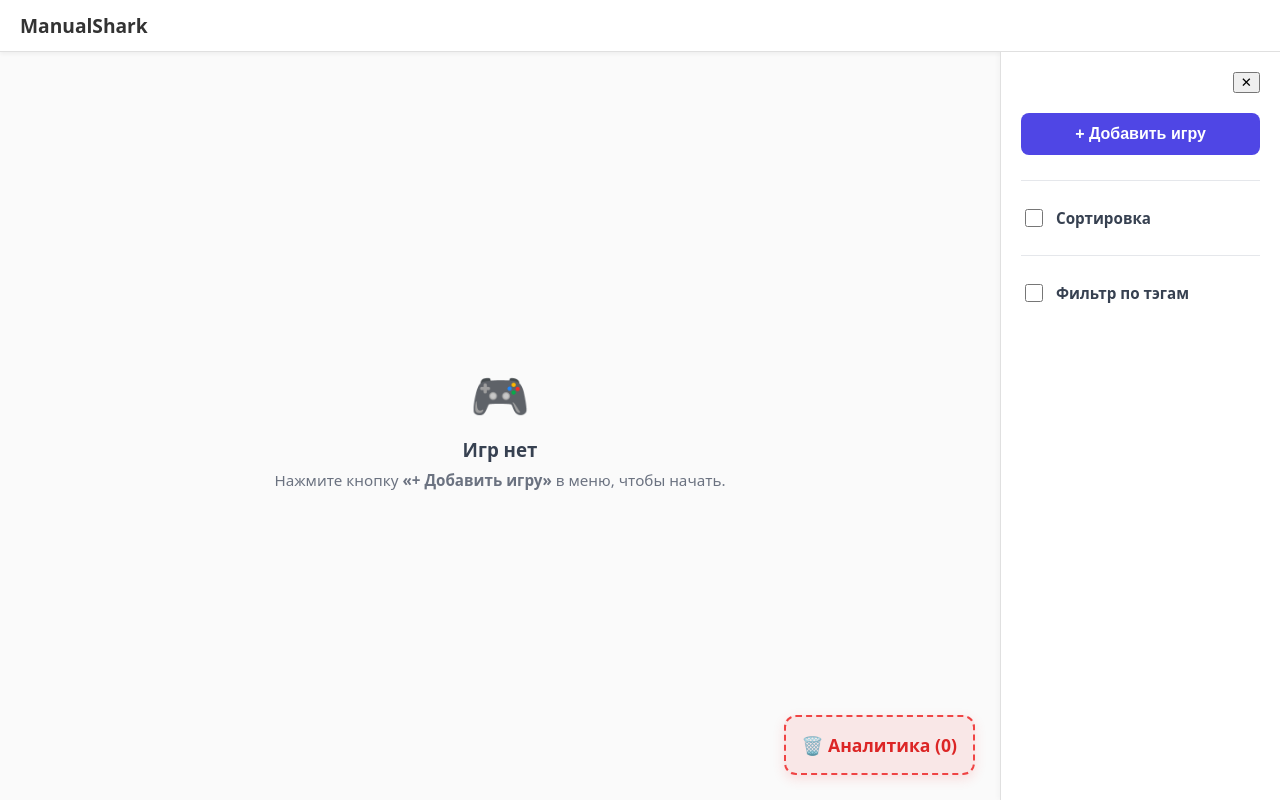
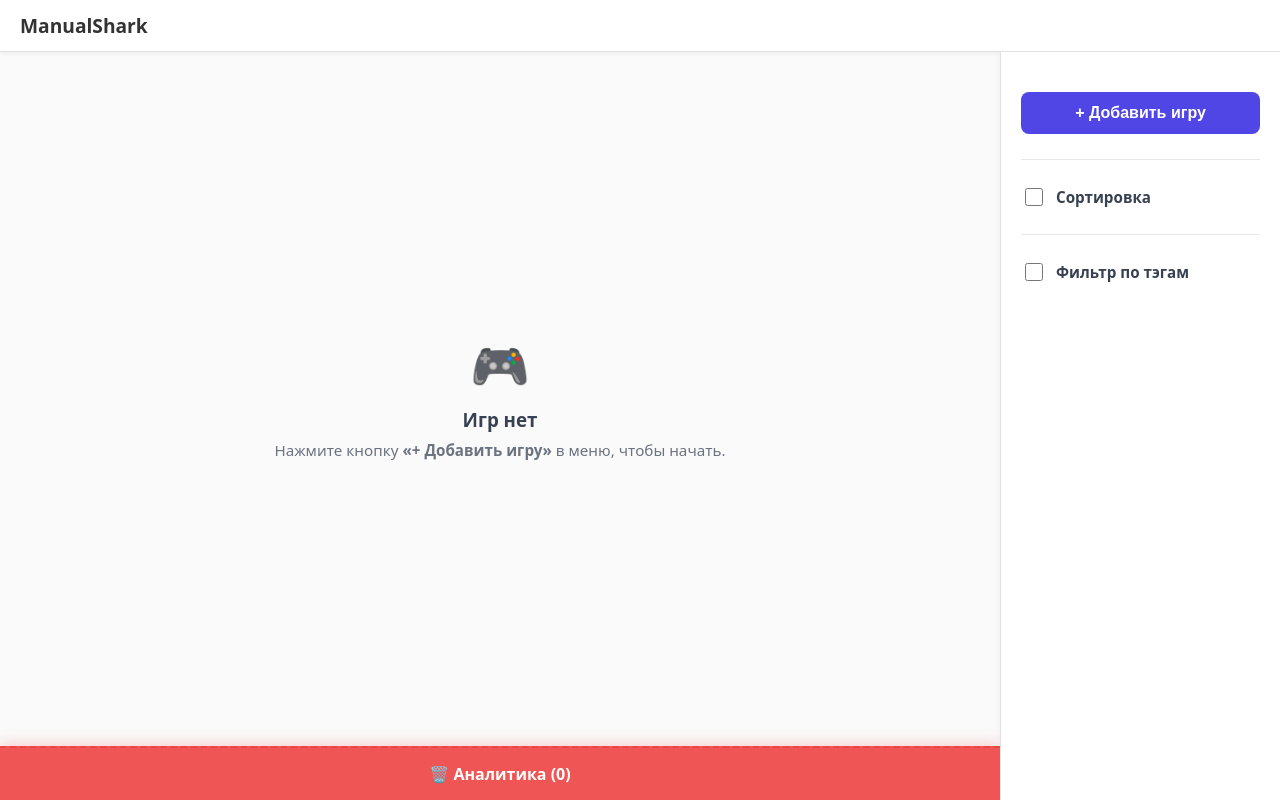
Before and after one commit to VIPigeon/fast-track-1, a React (Vite) app in the folder test-site/: page / in a window 1280 px wide. Built offline with nearby package versions, Linux system fonts and the light colour scheme.

Commit message:
дикая переверстка

```diff
--- a/test-site/index.html
+++ b/test-site/index.html
@@ -3,6 +3,7 @@
   <head>
     <meta charset="UTF-8" />
     <link rel="icon" type="image/svg+xml" href="/favicon.png" />
+    <link rel="manifest" href="/manifest.webmanifest">
     <meta name="viewport" content="width=device-width, initial-scale=1.0" />
     <title>ManualShark</title>
   </head>
--- a/test-site/src/App.css
+++ b/test-site/src/App.css
@@ -54,6 +54,7 @@
   overflow: hidden;
   background-color: #fafafa;
   touch-action: none;
+  padding-bottom: 60px;
 }
 
 .sidebar {
@@ -154,7 +155,7 @@
   display: -webkit-box;
   -webkit-line-clamp: 2;
   -webkit-box-orient: vertical;
-  text-shadow: 0 1px 2px rgba(0,0,0,0.4);
+  text-shadow: 0 1px 2px rgba(0, 0, 0, 0.4);
 }
 
 .game-link:hover {
@@ -179,7 +180,7 @@
 .sale-price {
   color: #ffffff;
   font-weight: bold;
-  text-shadow: 0 1px 2px rgba(0,0,0,0.4);
+  text-shadow: 0 1px 2px rgba(0, 0, 0, 0.4);
 }
 
 .normal-price {
@@ -196,48 +197,49 @@
   overflow: hidden;
   text-overflow: ellipsis;
   max-width: 100%;
-  text-shadow: 0 1px 2px rgba(0,0,0,0.4);
+  text-shadow: 0 1px 2px rgba(0, 0, 0, 0.4);
 }
-/* Зона урны/аналитики: прямоугольная, удвоенная, кликабельная */
+
+/* Урна внизу экрана во всю ширину */
 .trash-bin {
   position: absolute;
-  bottom: 25px;
-  right: 25px;
-  min-width: 150px;
-  height: 60px;
-  padding: 0 16px;
-  background-color: rgba(239, 68, 68, 0.1);
-  border: 2px dashed #ef4444;
-  border-radius: 12px; /* Прямоугольная форма со скруглением */
+  bottom: 0;
+  left: 0;
+  right: 0;
+  width: 100%;
+  height: 54px;
+  min-width: unset;
+  border-radius: 0;
+  border: none;
+  border-top: 2px dashed #ef4444;
+  background-color: rgba(239, 68, 68, 0.9);
+  color: #ffffff;
   display: flex;
   align-items: center;
   justify-content: center;
-  font-size: 1.1rem;
+  font-size: 1rem;
   font-weight: bold;
-  color: #dc2626;
-  box-shadow: 0 4px 12px rgba(239, 68, 68, 0.15);
+  box-shadow: 0 -4px 12px rgba(239, 68, 68, 0.2);
   transition: all 0.2s ease;
-  z-index: 999;
+  z-index: 90;
   cursor: pointer;
   user-select: none;
+  box-sizing: border-box;
 }
 
 .trash-bin:hover {
-  background-color: rgba(0, 110, 255, 0.2);
+  background-color: rgba(239, 68, 68, 0.98);
 }
 
-/* 3. Увеличиваем, если пользователь просто зажал любой блок */
 .trash-bin.trash-pressed {
-  transform: scale(1.08);
+  transform: scaleY(1.08);
   border-color: #ef4444;
 }
 
-/* Увеличиваем сильнее, когда блок занесен прямо над ней */
 .trash-bin.trash-active {
-  background-color: rgba(239, 68, 68, 0.35);
-  transform: scale(1.18) !important;
-  border-color: #dc2626;
-  box-shadow: 0 6px 20px rgba(239, 68, 68, 0.4);
+  background-color: #dc2626;
+  transform: scaleY(1.15) !important;
+  border-color: #b91c1c;
 }
 
 .sidebar-button {
@@ -258,6 +260,18 @@
 .sidebar-button:hover {
   background-color: #4338ca;
 }
+
+/* Крестик закрытия скрыт на ПК */
+.sidebar-close-btn {
+  display: none;
+  background: none;
+  border: none;
+  font-size: 1.4rem;
+  cursor: pointer;
+  color: #374151;
+  padding: 4px 8px;
+}
+
 /* Кнопка открытия меню на телефоне (скрыта на ПК) */
 .menu-toggle-btn {
   display: none;
@@ -268,7 +282,7 @@
   padding: 4px 8px;
 }
 
-/* Затемнение фона под открытым сайдбором на мобилках */
+/* Затемнение фона под открытым сайдбаром на мобилках */
 .sidebar-overlay {
   display: none;
   position: absolute;
@@ -280,23 +294,16 @@
   z-index: 99;
 }
 
+/* Мобильные медиа-запросы */
 @media (max-width: 768px) {
   .menu-toggle-btn {
     display: block;
   }
 
-  /* Показываем кнопку закрытия крестиком */
   .sidebar-close-btn {
     display: block;
-    background: none;
-    border: none;
-    font-size: 1.4rem;
-    cursor: pointer;
-    color: #374151;
-    padding: 4px 8px;
   }
 
-  /* Сайдбар на мобилках */
   .sidebar {
     position: fixed !important;
     top: 0;
@@ -318,29 +325,22 @@
     display: block;
   }
 
-  /* Урна на телефоне — растянутая на всю нижнюю часть экрана */
-  .trash-bin {
-    position: absolute;
-    bottom: 0;
-    left: 0;
-    right: 0;
-    width: 100%;
-    height: 52px;
-    min-width: unset;
-    border-radius: 0; /* Прямоугольная плашка во всю ширину */
-    border-left: none;
-    border-right: none;
-    border-bottom: none;
-    border-top: 2px dashed #ef4444;
-    background-color: rgba(239, 68, 68, 0.95); /* Боле плотный фон для читаемости */
-    color: #ffffff;
-    font-size: 1rem;
-    z-index: 80;
-    box-sizing: border-box;
+  .box {
+    width: 120px !important;
+    height: 105px !important;
+    padding: 6px !important;
   }
 
-  /* Чтобы нижняя часть доски не перекрывалась длинной полосой урны */
-  .board {
-    padding-bottom: 60px;
+  .game-link {
+    font-size: 0.7rem !important;
+    -webkit-line-clamp: 1 !important;
+  }
+
+  .game-prices {
+    font-size: 0.65rem !important;
+  }
+
+  .game-meta {
+    font-size: 0.55rem !important;
   }
 }
```
Also changed, not shown: test-site/public/manifest.webmanifest (added).
